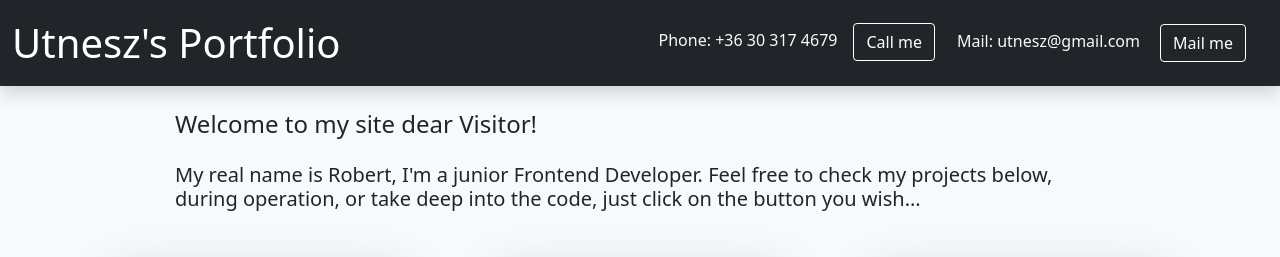
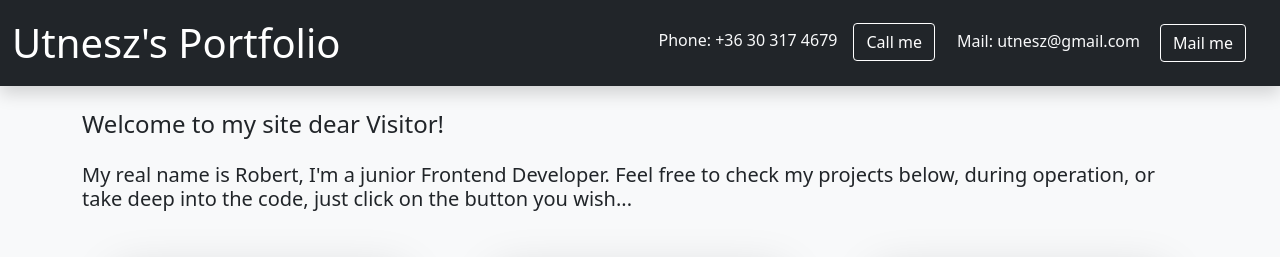
Before and after one commit to utnesz/utnesz.github.io, a website: page index.html in a window 1280 px wide. Shown: the top 257 px of the page. Drawn offline with nearby package versions, Linux system fonts and the light colour scheme; grey boxes are pictures that could not be loaded.

Commit message:
col correction

```diff
--- a/index.html
+++ b/index.html
@@ -39,8 +39,8 @@
   <div class="container row d-flex justify-content-around mx-auto px-0">
 
     <header>
-      <h4 class="col-10 text-start m-auto py-4">Welcome to my site dear Visitor!</h4>
-      <h5 class="col-10 text-start m-auto pb-5">My real name is Robert, I'm a junior Frontend
+      <h4 class="col-12 text-start m-auto py-4">Welcome to my site dear Visitor!</h4>
+      <h5 class="col-12 text-start m-auto pb-5">My real name is Robert, I'm a junior Frontend
         Developer. Feel free to check my projects below, during operation, or take deep
         into the code, just click on the button you wish...
       </h5>
```
